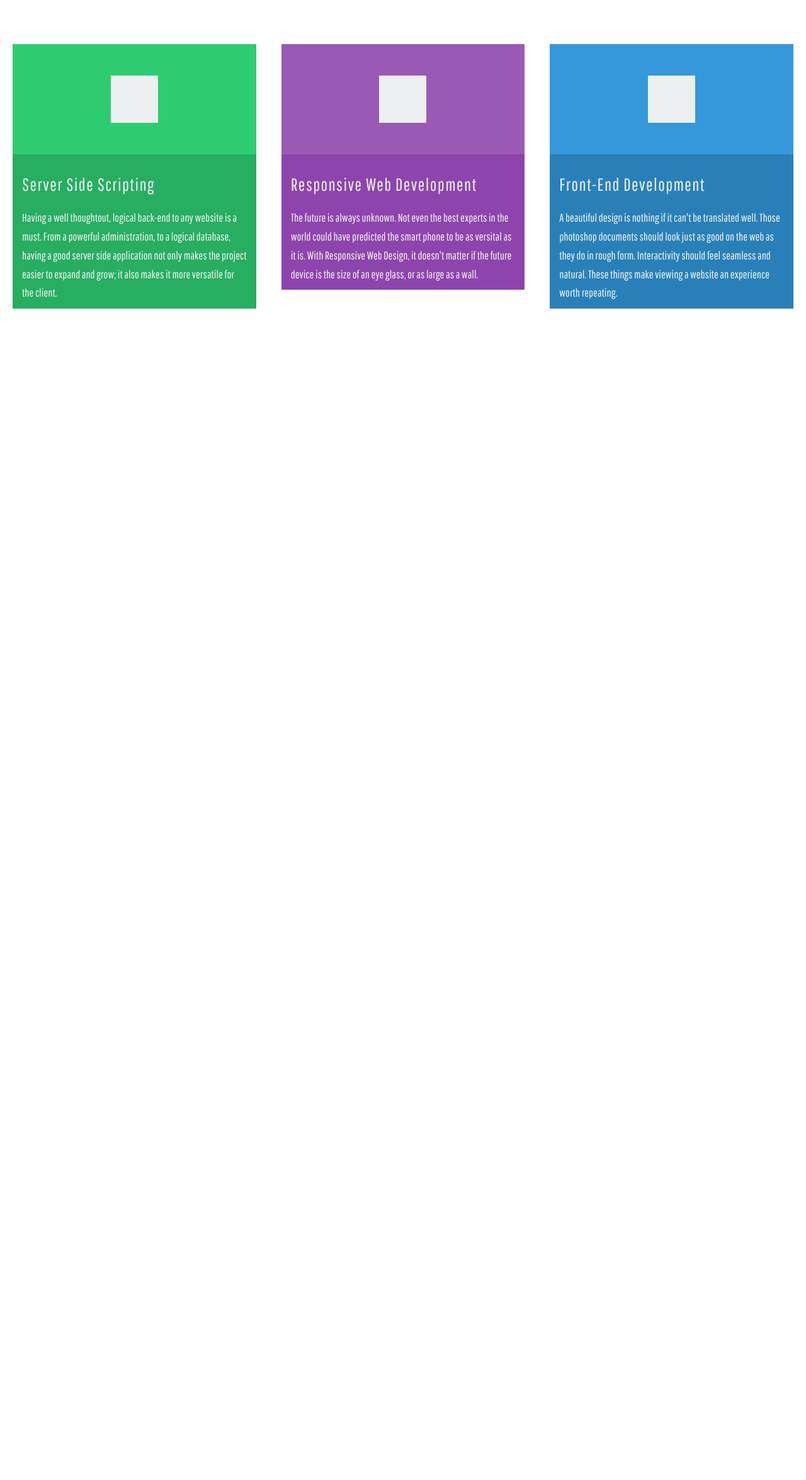
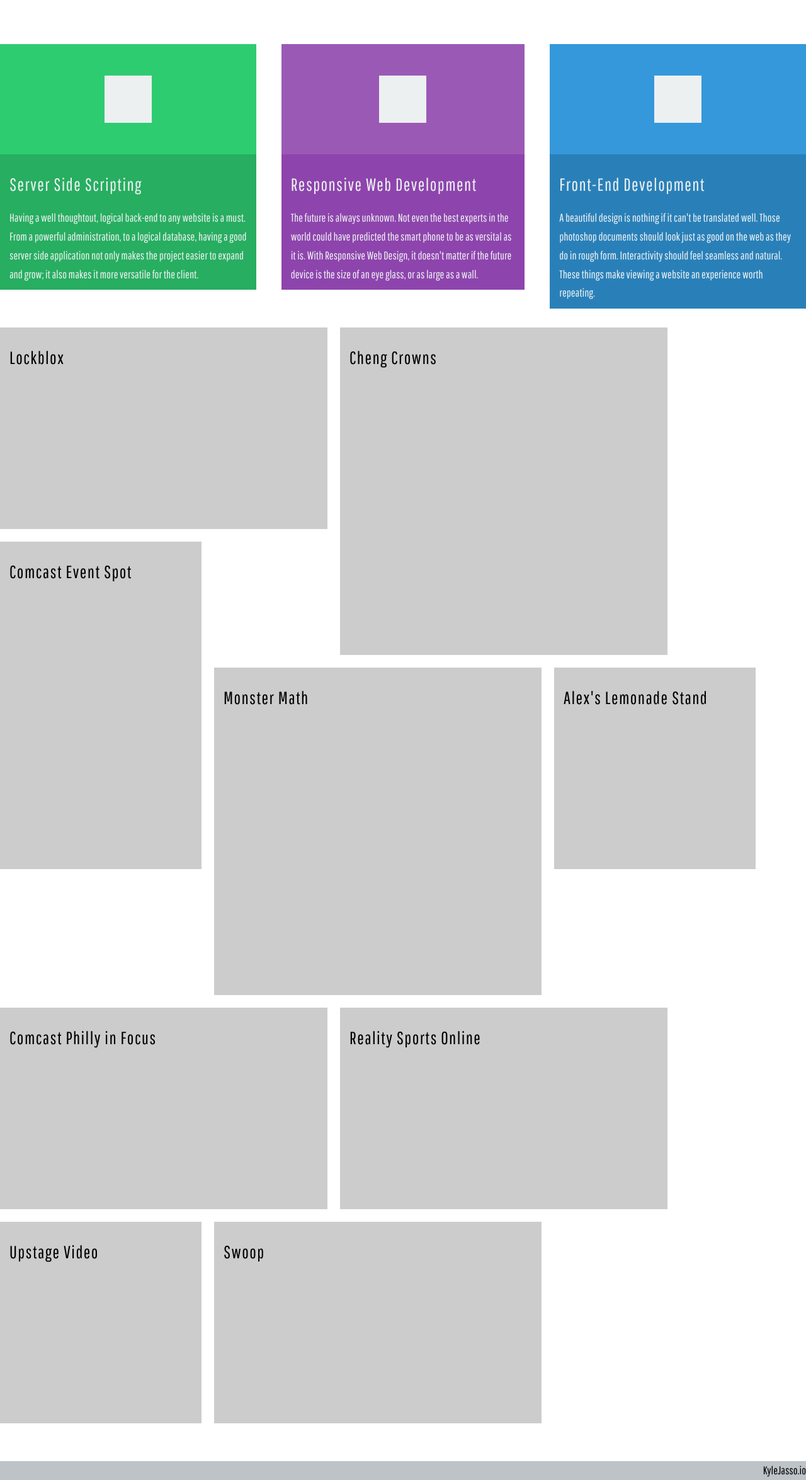
Before and after one commit to jassok/kylejasso.io, a PHP site: page / in a window 1280 px wide. Shown: the part 119-2469 px from the top of the page at 63% size. Before the commit the page ends 609 px from the top, so only its background shows below. Run offline with PHP 8.4, Linux system fonts and the light colour scheme.

Commit message:
masonary

```diff
--- a/index.html
+++ b/index.html
@@ -11,6 +11,23 @@
 	<script type="text/javascript" src="http://ajax.googleapis.com/ajax/libs/jquery/1/jquery.js"></script>
 
 	<script type="text/javascript" src="js/masonary.min.js"></script>
+
+	<script type="text/javascript">
+		$(function () {
+			$(window).on("ready load resize", pushFooter);
+		});
+
+		function pushFooter() {
+			$(".footerSpacer").height(0); //- remove .footerSpacer height for acurate calculations
+			var browserHeight = $(window).height();
+			var contentHeight = $("body").height();
+			if (browserHeight > contentHeight) {
+			var footerSpacerHeight = browserHeight-contentHeight;
+			if (!$(".footerSpacer").length) { $(".footer").before("<div class='footerSpacer' />"); }
+				$(".footerSpacer").height(footerSpacerHeight);
+			}
+		}
+	</script>
 
 
 </head>
@@ -64,17 +81,37 @@
 				</div>
 			</div>
 
+			<script type="text/javascript">
+				$(function () {
+					$('#container').masonry({
+						columnWidth:1,
+						itemSelector: '.ms'
+					});
+				});
+			</script>
+
 			<div class="clearfix">
-
-
-
-
+				<div id="container" style="margin:0 -10px;">
+					<div class="ms ms-wide"><h2>Lockblox</h2></div>
+					<div class="ms ms-large"><h2>Cheng Crowns</h2></div>
+					<div class="ms ms-tall"><h2>Comcast Event Spot</h2></div>
+					<div class="ms ms-large"><h2>Monster Math</h2></div>
+					<div class="ms ms-wide"><h2>Comcast Philly in Focus</h2></div>
+					<div class="ms ms-small"><h2>Alex's Lemonade Stand</h2></div>
+					<div class="ms ms-wide"><h2>Reality Sports Online</h2></div>
+					<div class="ms ms-small"><h2>Upstage Video</h2></div>
+					<div class="ms ms-wide"><h2>Swoop</h2></div>
+				</div>
 			</div>
 		</div>
 	</div>
 
-	<footer class="footer">
-
+	<footer class="footer clearfix">
+		<div class="centered clearfix">
+			<div class="one-third">&nbsp;</div>
+			<div class="one-third">&nbsp;</div>
+			<div class="one-third" style="text-align:right;">KyleJasso.io</div>
+		</div>
 	</footer>
 </body>
 </html>
--- a/sass/_style.scss
+++ b/sass/_style.scss
@@ -7,7 +7,7 @@
 
 
 /* == Header =================================== */
-.header 	{
+.header {
 	background-color: $darkBeta;
 	padding: 0 25px;
 	margin-bottom: 50px;
@@ -42,7 +42,11 @@
 		}
 	}
 }
-
+/* == Footer =================================== */
+.footer {
+	margin-top:50px;
+	background-color:$whiteBeta;
+}
 
 /* == Index ==================================== */
 .pageIndex {
@@ -53,9 +57,9 @@
 		padding: 20px;
 		color:$whiteAlpha;
 
-		h2 { padding-bottom: 15px; }
-		p { padding:0 0 10px; margin: 0 15px; }
-		.icon { width:75px; height:75px; background-color:$whiteAlpha; margin:50px auto; }
+		h2 		{ padding-bottom: 15px; }
+		p 		{ padding:0 0 10px; margin: 0 15px; }
+		.icon 	{ width:75px; height:75px; background-color:$whiteAlpha; margin:50px auto; }
 
 		.description {
 			margin-top:20px;
@@ -64,20 +68,19 @@
 
 		.serverSide {
 			background-color: $greenAlpha;
-
+			margin-left:-20px;
 			.description { background-color: $greenBeta; }
 		}
 
 		.responsive {
 			background-color:$purpleAlpha;
-
 			.description { background-color: $purpleBeta; }
 
 		}
 
 		.frontEnd {
 			background-color:$blueAlpha;
-
+			margin-right:-20px;
 			.description { background-color:$blueBeta; }
 
 		}
@@ -90,3 +93,9 @@
 }
 
 /* == Masonry ================================== */
+$maxSize: 520; /* 260 */ $minSize: 320; /* 160 */
+.ms 		{ @include box-sizing(border-box); background-color:#ccc; width:60px; height: 60px; margin:10px; }
+.ms-wide 	{ width:$maxSize+px; height:$minSize+px; } // cc rso
+.ms-small 	{ width:$minSize+px; height:$minSize+px; } // up alsf
+.ms-large 	{ width:$maxSize+px; height: $maxSize+px; } // math cheng
+.ms-tall 	{ width:$minSize+px; height:$maxSize+px; } // eventspot
--- a/style/screen.css
+++ b/style/screen.css
@@ -89,6 +89,9 @@
 .header .menu li:hover { background-color: #27ae60; -webkit-transition-property: background; -moz-transition-property: background; -o-transition-property: background; transition-property: background; -webkit-transition-duration: 0.5s; -moz-transition-duration: 0.5s; -o-transition-duration: 0.5s; transition-duration: 0.5s; }
 .header .menu li:hover a { color: #2c3e50; }
 
+/* == Footer =================================== */
+.footer { margin-top: 50px; background-color: #bdc3c7; }
+
 /* == Index ==================================== */
 .pageIndex { height: 100%; }
 .pageIndex .module { position: relative; padding: 20px; color: #ecf0f1; }
@@ -96,12 +99,23 @@
 .pageIndex .module p { padding: 0 0 10px; margin: 0 15px; }
 .pageIndex .module .icon { width: 75px; height: 75px; background-color: #ecf0f1; margin: 50px auto; }
 .pageIndex .module .description { margin-top: 20px; width: 100%; }
-.pageIndex .module .serverSide { background-color: #2ecc71; }
+.pageIndex .module .serverSide { background-color: #2ecc71; margin-left: -20px; }
 .pageIndex .module .serverSide .description { background-color: #27ae60; }
 .pageIndex .module .responsive { background-color: #9b59b6; }
 .pageIndex .module .responsive .description { background-color: #8e44ad; }
-.pageIndex .module .frontEnd { background-color: #3498db; }
+.pageIndex .module .frontEnd { background-color: #3498db; margin-right: -20px; }
 .pageIndex .module .frontEnd .description { background-color: #2980b9; }
 .pageIndex .recentWork { background-color: #2c3e50; height: 300px; }
 
 /* == Masonry ================================== */
+/* 260 */
+/* 160 */
+.ms { -webkit-box-sizing: border-box; -moz-box-sizing: border-box; box-sizing: border-box; background-color: #ccc; width: 60px; height: 60px; margin: 10px; }
+
+.ms-wide { width: 520px; height: 320px; }
+
+.ms-small { width: 320px; height: 320px; }
+
+.ms-large { width: 520px; height: 520px; }
+
+.ms-tall { width: 320px; height: 520px; }
```
Also changed, not shown: images/clientLogos/CC_workMain_ZWR.jpg (added), js/masonry.min.js (added), 4 other files.
